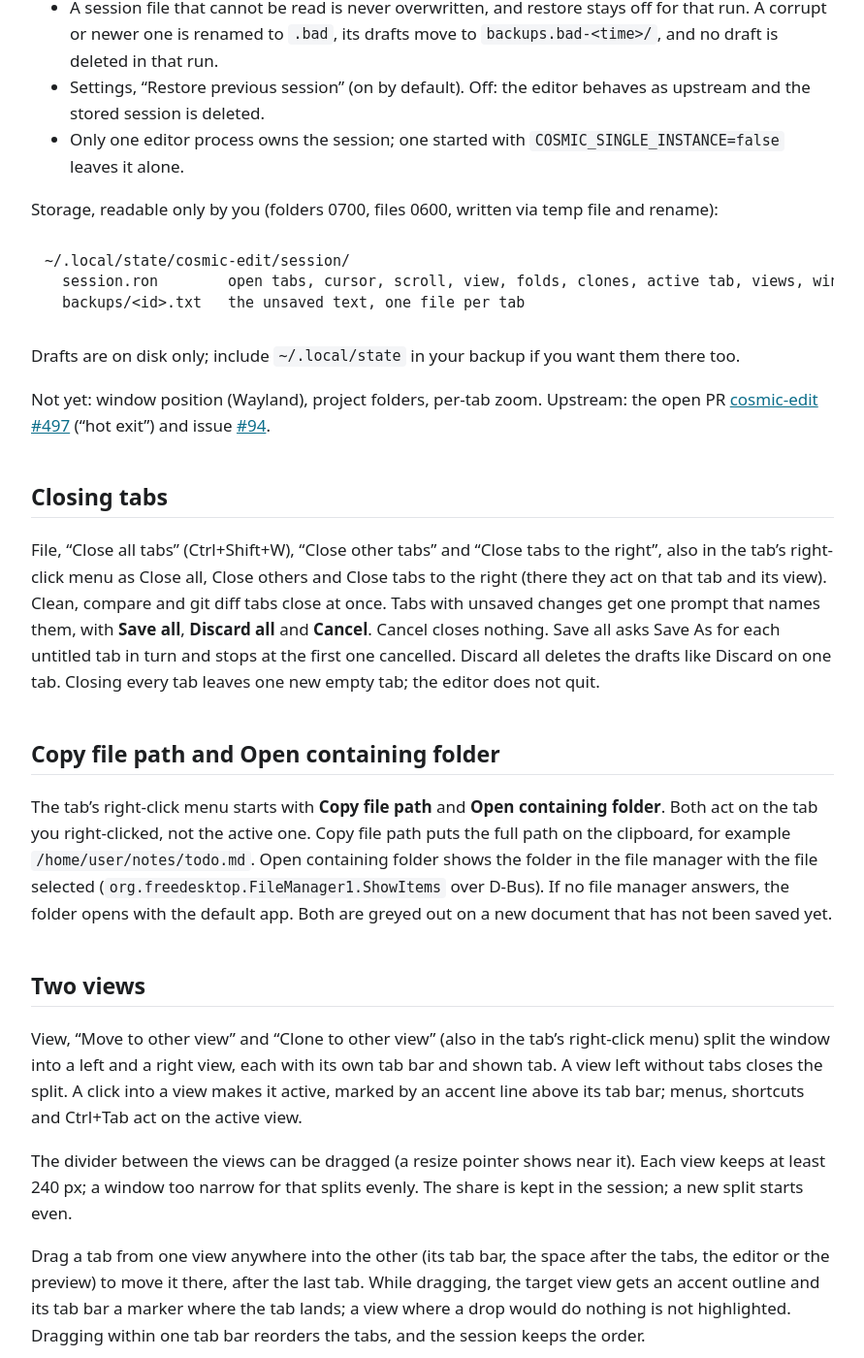
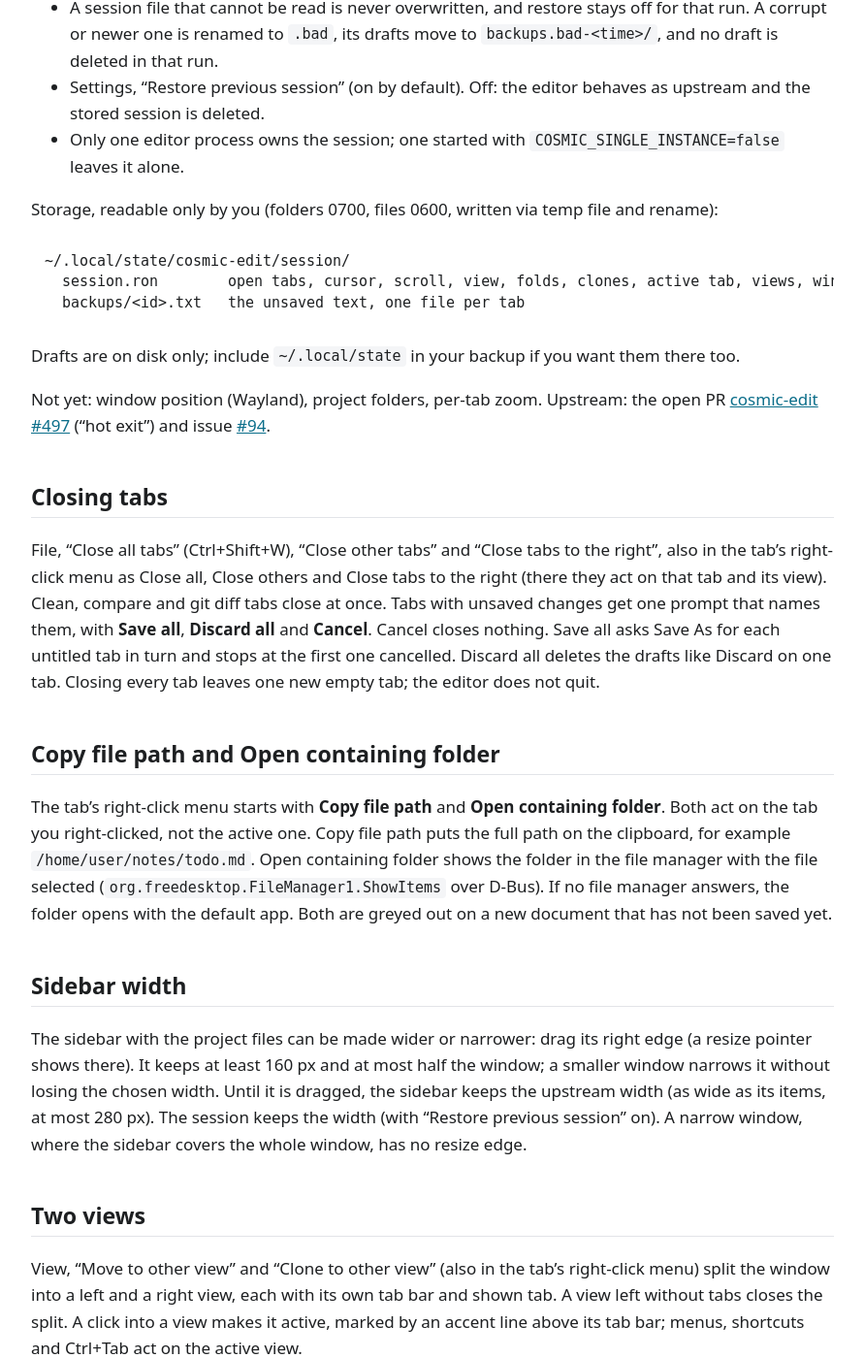
Before and after one commit to jwillmer/cosmic-desktop-extras, a Jekyll site: the page built from docs/text-editor.md, in a window 1280 px wide and 1400 px high, scrolled down 3991 px. Shown: the whole window at 97% size, without its empty margins (194-1085 px from the left). Built offline with Jekyll 4.4.1, drawn with Linux system fonts in a browser that asks for light colours; our own code applies the rules of GitHub Pages for plain Markdown files; some of the changed text lies outside the part shown.

Commit message:
Text editor docs: sidebar width
Co-Authored-By: Claude Opus 5.5 <noreply@anthropic.com>

````diff
--- a/docs/text-editor.md
+++ b/docs/text-editor.md
@@ -141,7 +141,7 @@ Storage, readable only by you (folders 0700, files 0600, written via temp file a
 
 ```text
 ~/.local/state/cosmic-edit/session/
-  session.ron        open tabs, cursor, scroll, view, folds, clones, active tab, views, window size (versioned)
+  session.ron        open tabs, cursor, scroll, view, folds, clones, active tab, views, window size, sidebar width (versioned)
   backups/<id>.txt   the unsaved text, one file per tab
 ```
 
@@ -169,6 +169,15 @@ clipboard, for example `/home/user/notes/todo.md`. Open containing folder shows
 file manager with the file selected (`org.freedesktop.FileManager1.ShowItems` over D-Bus). If no
 file manager answers, the folder opens with the default app. Both are greyed out on a new document
 that has not been saved yet.
+
+## Sidebar width
+
+The sidebar with the project files can be made wider or narrower: drag its right edge (a resize
+pointer shows there). It keeps at least 160 px and at most half the window; a smaller window
+narrows it without losing the chosen width. Until it is dragged, the sidebar keeps the upstream
+width (as wide as its items, at most 280 px). The session keeps the width (with "Restore previous
+session" on). A narrow window, where the sidebar covers the whole window, has no resize
+edge.
 
 ## Two views
 
@@ -403,6 +412,7 @@ A Markdown file can come from anywhere, so a click in the preview never runs any
 | `0106`–`0110` Clones and views | A view shows a document once; closing a clone with an open twin does not ask; closing a whole view keeps the other view's tab; window focus checks the shown files on disk; tests |
 | `0111` New documents | No change marks in a new document until its first save; test |
 | `0112` Tab file menu | New `src/tab_file.rs`: Copy file path and Open containing folder in the tab's right-click menu; tests |
+| `0113` Sidebar width | New `src/sidebar.rs`: drag the sidebar's right edge to resize it; the session keeps the width; tests |
 | `patches-cosmic-files/0001-…` | One-line fix so cosmic-files (the editor's file dialogs) builds with `single-instance`. `build.sh` clones cosmic-files at the revision in the editor's `Cargo.lock` to `~/.cache/edit-md/cosmic-files` and applies it; patch 0003 points Cargo there |
 
 ## Installed files
````
Also changed, not shown: text-editor/README.md.
